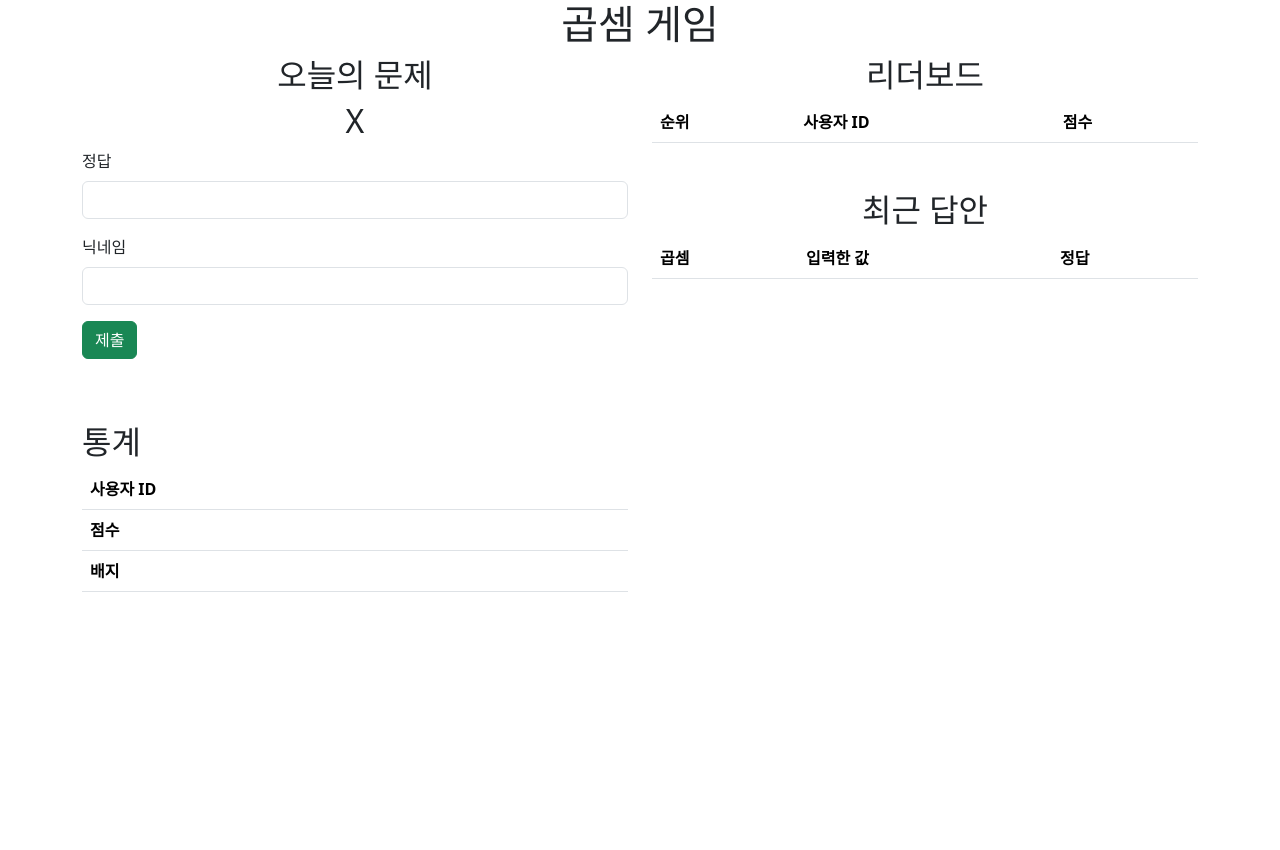
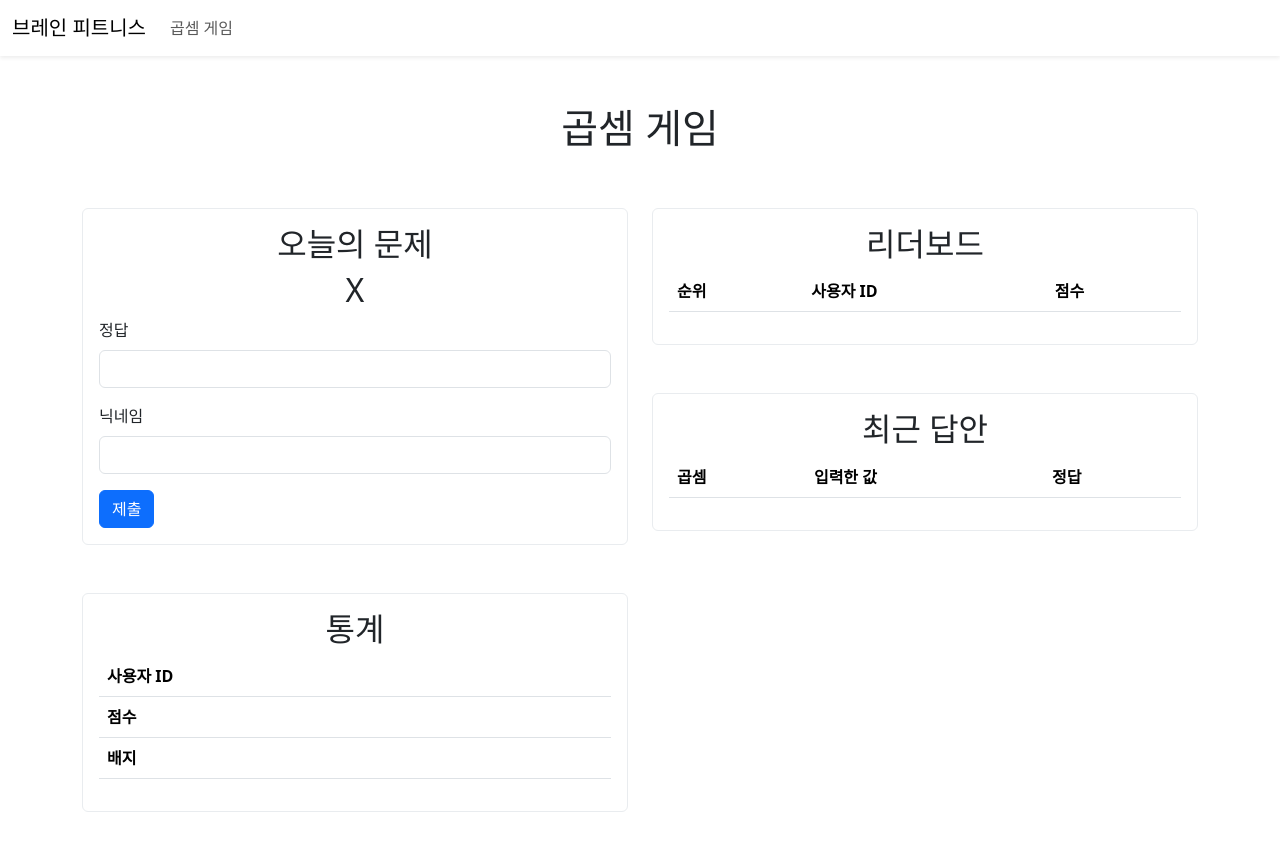
Before and after one commit to jinseoplee/spring-boot-msa, a plain HTML site: page ui/index.html in a window 1280 px wide. Before the commit the page ends 800 px from the top, so only its background shows below. Drawn offline with nearby package versions, Linux system fonts and the light colour scheme; no server answers.

Commit message:
refactor: Add navigation bar and adjust layout design

```diff
--- a/ui/index.html
+++ b/ui/index.html
@@ -17,16 +17,38 @@
 </head>
 
 <body>
+    <nav class="navbar navbar-expand-lg shadow-sm mb-5">
+        <div class="container-fluid">
+            <a class="navbar-brand" href="/index.html">브레인 피트니스</a>
+
+            <button class="navbar-toggler" type="button" data-bs-toggle="collapse"
+                data-bs-target="#navbarSupportedContent" aria-controls="navbarSupportedContent" aria-expanded="false"
+                aria-label="Toggle navigation">
+                <span class="navbar-toggler-icon"></span>
+            </button>
+
+            <div class="collapse navbar-collapse" id="navbarSupportedContent">
+                <ul class="navbar-nav me-auto mb-2 mb-lg-0">
+                    <li class="nav-item">
+                        <a class="nav-link" href="/index.html">곱셈 게임</a>
+                    </li>
+                </ul>
+            </div>
+        </div>
+    </nav>
+
     <div class="container">
-        <div class="row">
+        <div class="row mb-5">
             <div class="col-md-12">
                 <h1 class="text-center">곱셈 게임</h1>
             </div>
         </div>
 
-        <div class="row">
-            <div class="col-md-6 mb-5">
-                <div class="mb-5">
+        <div class="row mb-5">
+            <!-- left side -->
+            <div class="col-md-6">
+                <!-- 랜덤 곱셈 문제 -->
+                <div class="border border-light-subtle rounded mb-5 p-3">
                     <h2 class="text-center">오늘의 문제</h2>
                     <h2 class="text-center">
                         <span id="multiplication-a"></span> X <span id="multiplication-b"></span>
@@ -40,13 +62,14 @@
                             <label for="nickname" class="form-label">닉네임</label>
                             <input type="text" class="form-control" id="nickname">
                         </div>
-                        <input type="submit" value="제출" class="btn btn-success mb-3">
+                        <input type="submit" value="제출" class="btn btn-primary">
                     </form>
                     <div id="result-message"></div>
                 </div>
 
-                <div id="statistics">
-                    <h2>통계</h2>
+                <!-- 사용자 통계 -->
+                <div id="statistics" class="border border-light-subtle rounded mb-5 p-3">
+                    <h2 class="text-center">통계</h2>
                     <table class="table">
                         <tr>
                             <th>사용자 ID</th>
@@ -64,8 +87,10 @@
                 </div>
             </div>
 
+            <!-- right side -->
             <div class="col-md-6">
-                <div class="mb-5">
+                <!-- 리더 보드 -->
+                <div class="border border-light-subtle rounded mb-5 p-3">
                     <h2 class="text-center">리더보드</h2>
                     <table id="leaderboard" class="table">
                         <thead>
@@ -80,6 +105,8 @@
                     </table>
                 </div>
 
+                <!-- 사용자의 최근 답안 -->
+                <div class="border border-light-subtle rounded mb-5 p-3">
                     <h2 class="text-center">최근 답안</h2>
                     <table id="attempt" class="table">
                         <thead>
@@ -91,6 +118,7 @@
                     </table>
                 </div>
             </div>
+        </div>
 </body>
 
 </html>
```
Lines whose indentation alone changed are shown as unchanged.
